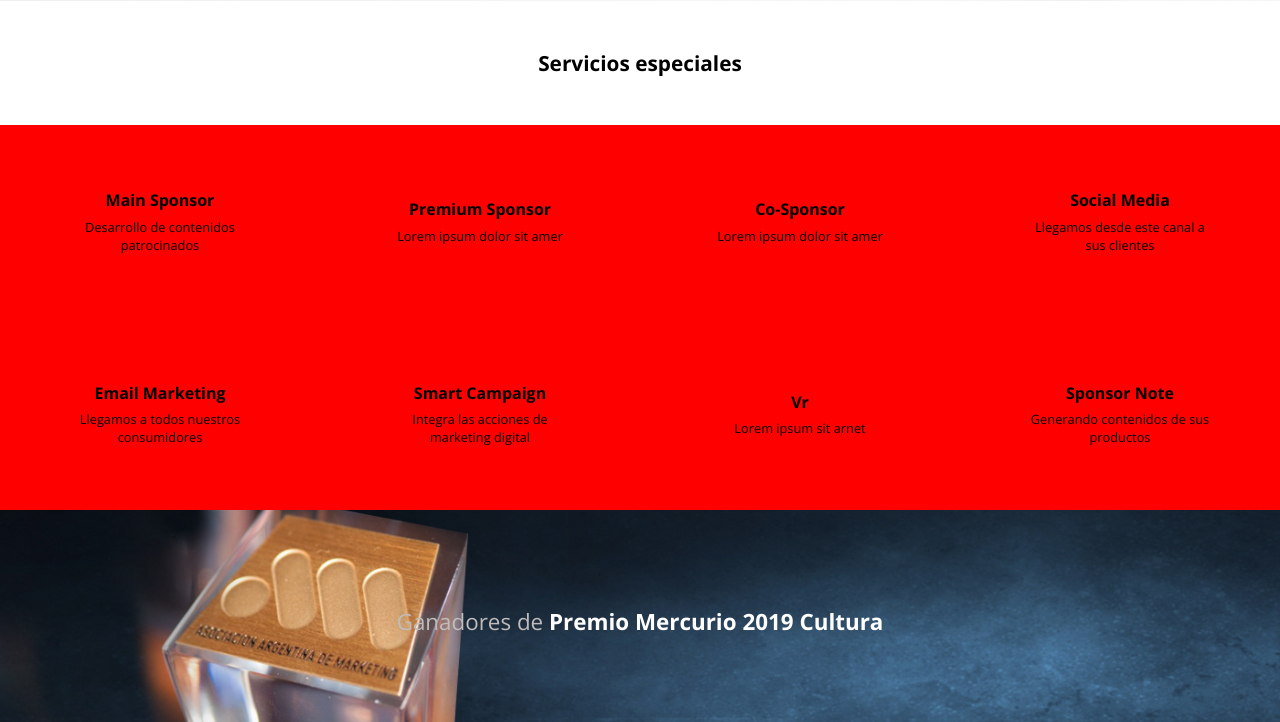
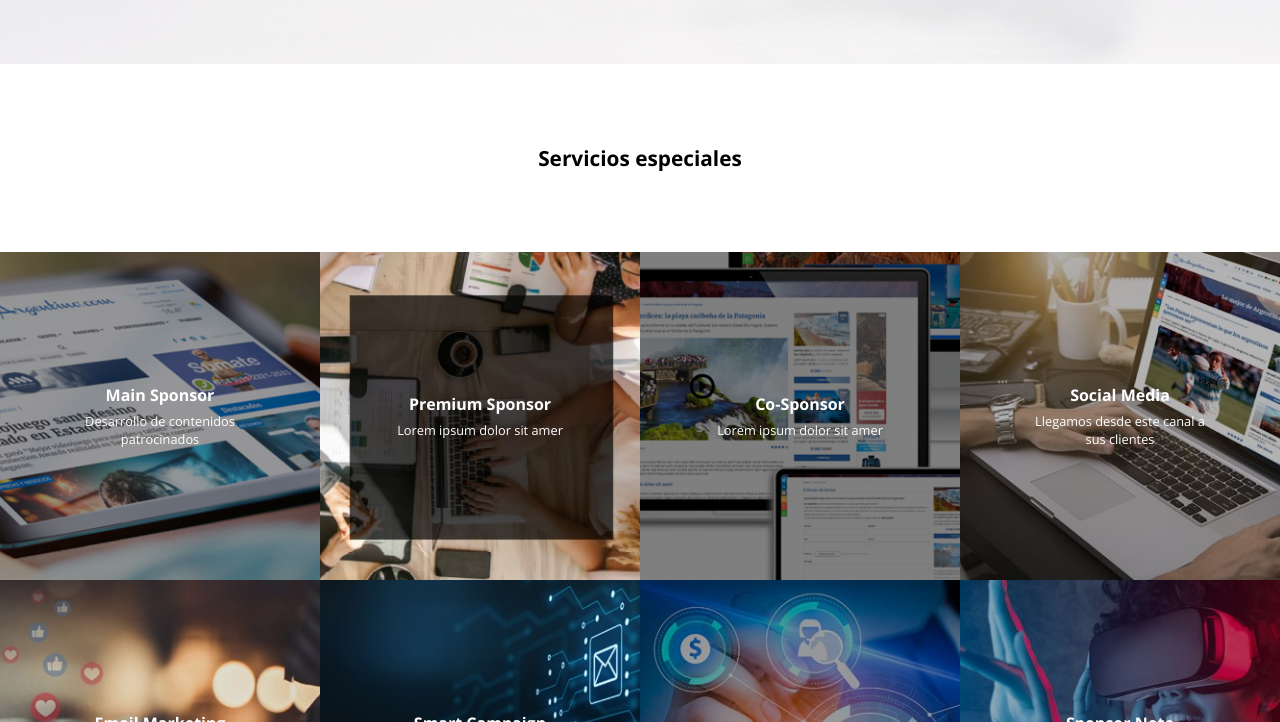
Before and after one commit to GonzaloArray/training-rednodo, a plain HTML site: page index.html in a window 1280 px wide. Shown: the part 3642-4364 px from the top of the page. Drawn offline with nearby package versions, Linux system fonts and the light colour scheme.

Commit message:
cambios difinitivos

```diff
--- a/css/style.css
+++ b/css/style.css
@@ -207,8 +207,8 @@ button{
     justify-content: space-evenly;
     align-items: center;
     flex-direction: column;
-    height: 100vh;
     width: 100%;
+    padding-top: 4rem;
 
     background-image: url(../img/fondoSection4.jpg);
     background-size: cover;
@@ -259,23 +259,32 @@ button{
     font-size: 140%;
     color: #c0bcbc;
 }
+
 .articleContainer2 strong{
     color: var(--white);
 }
+.tittleSection{
+    font-size: 140%;
+    padding: 2rem 0;
+}
 /* section 5 */
-.section5Container h2{
+.gridTemplate3 h2{
     margin: 2rem 0;
+    color: var(--primary);
+}
+.gridTemplate3 p{
+    color: var(--primary);
 }
 .gridTemplate3{
     display: grid;
     grid-template-columns: repeat(2, 1fr);
 }
 .card3{
-    background-color: red;
     display: flex;
     justify-content: space-evenly;
     align-items: center;
     padding: 2rem;
+    height: 13vh;
 }
 .textTitle3 h2{
     font-size: 100%;
@@ -285,6 +294,56 @@ button{
     font-size: 80%;
     margin-top: .4rem;
 }
+/* Servicios especiales */
+.card3.imagen-1{
+    background-image: url(../img/img10.jpg);
+    background-size: cover;
+    background-repeat: no-repeat;
+    background-position: center;
+}
+.card3.imagen-2{
+    background-image: url(../img/img11.jpg);
+    background-size: cover;
+    background-repeat: no-repeat;
+    background-position: center;
+}
+.card3.imagen-3{
+    background-image: url(../img/img12.jpg);
+    background-size: cover;
+    background-repeat: no-repeat;
+    background-position: center;
+}
+.card3.imagen-4{
+    background-image: url(../img/img13.jpg);
+    background-size: cover;
+    background-repeat: no-repeat;
+    background-position: center;
+}
+.card3.imagen-5{
+    background-image: url(../img/img14.jpg);
+    background-size: cover;
+    background-repeat: no-repeat;
+    background-position: center;
+}
+.card3.imagen-6{
+    background-image: url(../img/img15.jpg);
+    background-size: cover;
+    background-repeat: no-repeat;
+    background-position: center;
+}
+.card3.imagen-7{
+    background-image: url(../img/img16.jpg);
+    background-size: cover;
+    background-repeat: no-repeat;
+    background-position: center;
+}
+.card3.imagen-8{
+    background-image: url(../img/img17.jpg);
+    background-size: cover;
+    background-repeat: no-repeat;
+    background-position: center;
+}
+
 /* Article Premio Mercurio */
 
 /* Footer */
@@ -328,12 +387,16 @@ button{
 /* Navegación footer */
 .navFooter{
     background-color: var(--black);
+}
+.separadorContainer{
     padding: 2rem 1.3rem;
     display: flex;
     justify-content: space-between;
     flex-direction: row-reverse;
     align-items: center;
     text-align: right;
+    max-width: 1024px;
+    margin: auto;
 }
 .redSocial a{
     font-size: 1.5rem;
@@ -383,10 +446,10 @@ button{
         grid-template-columns: repeat(3, 1fr);
     }
     .car1{
-        margin-top: -2rem;
+        margin-top: -3rem;
     }
     .car1 img{
-        width: 70%;
+        width: 90%;
     }
     /* Section 3 */
     .section3Container .tittleSection{
@@ -431,17 +494,36 @@ button{
     }
     .card3{
         padding: 4rem 0;
+        height: 10vh;
+    }
+    /* Servicios Especiales */
+    /* Articulo2 */
+    .articleContainer2{
+        padding: 4rem 1rem;
+    }
+    .articleContainer2 p{
+        text-align: right;
+        max-width: 1124px;
+        margin: auto;
+    }
+    .articleContainer2 span{
+        display: block;
+    }
+    .tittleSection{
+        font-size: 140%;
+        padding: 2rem 0;
     }
     /* Footer */
     .quienesSomosChild {
         max-width: 500px;
         margin-left: 10%;
     }
-    .navFooter{
+    .separadorContainer{
         display: flex;
         justify-content: space-between;
         align-items: center;
-        padding: 2rem;
+        padding: 2rem 0;
+        flex-direction: row;
     }
     .linksNavegador{
         display: flex;
@@ -450,9 +532,6 @@ button{
     }
     .linksNavegador li{
         margin: 0 .8rem;
-    }
-    .navFooter{
-        flex-direction: row;
     }
     .redSocial{
         display: flex;
@@ -554,6 +633,7 @@ button{
     /* Grid template 3 */
     .card3{
         padding: 4rem;
+        height: 25vh;
     }
 }
 @media (min-width: 1000px) {
@@ -592,7 +672,9 @@ button{
     }
     /* Section 4 */
     .imagenWhite img{
-        width: 90%;
-        margin-bottom: 14%;
+        width: 60%;
+        margin-bottom: 7%;
+        margin-left: .8%;
     }
+
 }
--- a/index.html
+++ b/index.html
@@ -156,51 +156,51 @@
         <h2 class="tittleSection">Servicios especiales</h2>
         <!-- Card reutilizables -->
         <div class="gridTemplate3">
-            <article class="card3">
-                <div class="textTitle3 imagen-1">
+            <article class="card3 imagen-1">
+                <div class="textTitle3">
                     <h2>Main Sponsor</h2>
                     <p>Desarrollo de contenidos patrocinados</p>
                     <!-- Insertar icono de awesome -->
                 </div>
             </article>
-            <article class="card3">
-                <div class="textTitle3 imagen-2">
+            <article class="card3 imagen-2">
+                <div class="textTitle3">
                     <h2>Premium Sponsor</h2>
                     <p>Lorem ipsum dolor sit amer</p>
                 </div>
             </article>
-            <article class="card3">
-                <div class="textTitle3 imagen-3">
+            <article class="card3 imagen-3">
+                <div class="textTitle3">
                     <h2>Co-Sponsor</h2>
                     <p>Lorem ipsum dolor sit amer</p>
                 </div>
             </article>
-            <article class="card3">
-                <div class="textTitle3 imagen-4">
+            <article class="card3 imagen-4">
+                <div class="textTitle3">
                     <h2>Social Media</h2>
                     <p>Llegamos desde este canal a sus clientes</p>
                 </div>
             </article>
-            <article class="card3">
-                <div class="textTitle3 imagen-5">
+            <article class="card3 imagen-5">
+                <div class="textTitle3">
                     <h2>Email Marketing</h2>
                     <p>Llegamos a todos nuestros consumidores</p>
                 </div>
             </article>
-            <article class="card3">
-                <div class="textTitle3 imagen-6">
+            <article class="card3 imagen-6">
+                <div class="textTitle3">
                     <h2>Smart Campaign</h2>
                     <p>Integra las acciones de marketing digital</p>
                 </div>
             </article>
-            <article class="card3">
-                <div class="textTitle3 imagen-7">
+            <article class="card3 imagen-7">
+                <div class="textTitle3">
                     <h2>Vr</h2>
                     <p>Lorem ipsum sit arnet</p>
                 </div>
             </article>
-            <article class="card3">
-                <div class="textTitle3 imagen-8">
+            <article class="card3 imagen-8">
+                <div class="textTitle3">
                     <h2>Sponsor Note</h2>
                     <p>Generando contenidos de sus productos</p>
                 </div>
@@ -209,7 +209,7 @@
     </section>
     <!-- Article Premio Mercurio -->
     <article class="articleContainer2">
-        <p>Ganadores de <strong>Premio Mercurio 2019 Cultura</strong></p>
+        <p>Ganadores de <br/><strong>Premio Mercurio 2019 <span>Cultura</span></strong></p>
     </article>
 
     <!-- Footer -->
@@ -227,6 +227,7 @@
         </div>
 
         <nav class="navFooter">
+            <div class="separadorContainer">
                 <ul class="linksNavegador">
                     <li><a href="#">Home</a></li>
                     <li><a href="#">Publicidad Tradicional</a></li>
@@ -241,6 +242,7 @@
                     <li><a href="#"><i class="fa-brands fa-twitter"></i></a></li>
                     <li><a href="#"><i class="fa-brands fa-linkedin"></i></a></li>
                 </ul>
+            </div>
         </nav>
         <div class="copyContainer">
             <p>Todos los derechos reservados &copy; 2022 <strong>SerArgentino.com</strong></p>
```
Also changed, not shown: img/img10.jpg (added), img/img11.jpg (added), img/img12.jpg (added), img/img13.jpg (added), img/img14.jpg (added), img/img15.jpg (added), img/img16.jpg (added), img/img17.jpg (added). Lines whose indentation alone changed are shown as unchanged.
